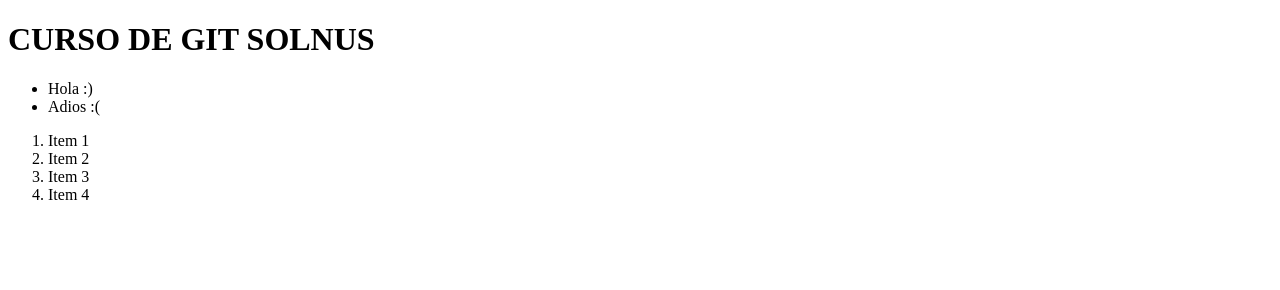
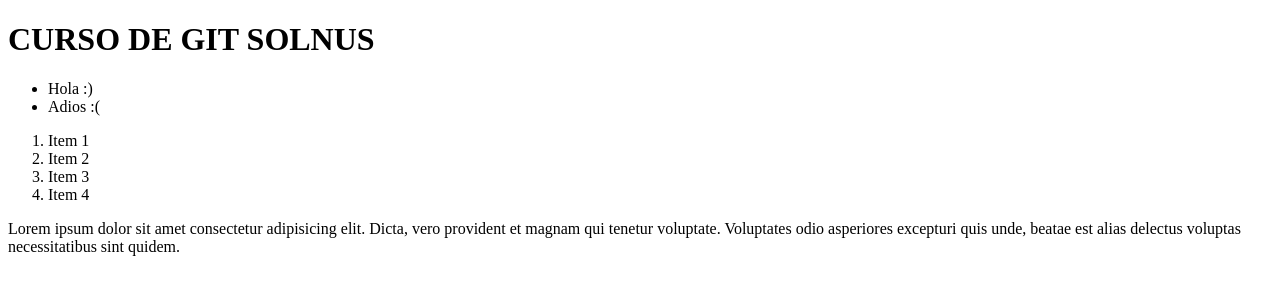
Before and after one commit to solnustec/git-test-2, a plain HTML site: page index.html in a window 1280 px wide. Drawn offline with Linux system fonts and the light colour scheme.

Commit message:
:sparkles: Changes in paragraph

```diff
--- a/index.html
+++ b/index.html
@@ -17,5 +17,8 @@
         <li>Item 3</li>
         <li>Item 4</li>
     </ol>
+    <p>
+        Lorem ipsum dolor sit amet consectetur adipisicing elit. Dicta, vero provident et magnam qui tenetur voluptate. Voluptates odio asperiores excepturi quis unde, beatae est alias delectus voluptas necessitatibus sint quidem.
+    </p>
 </body>
 </html>
```
